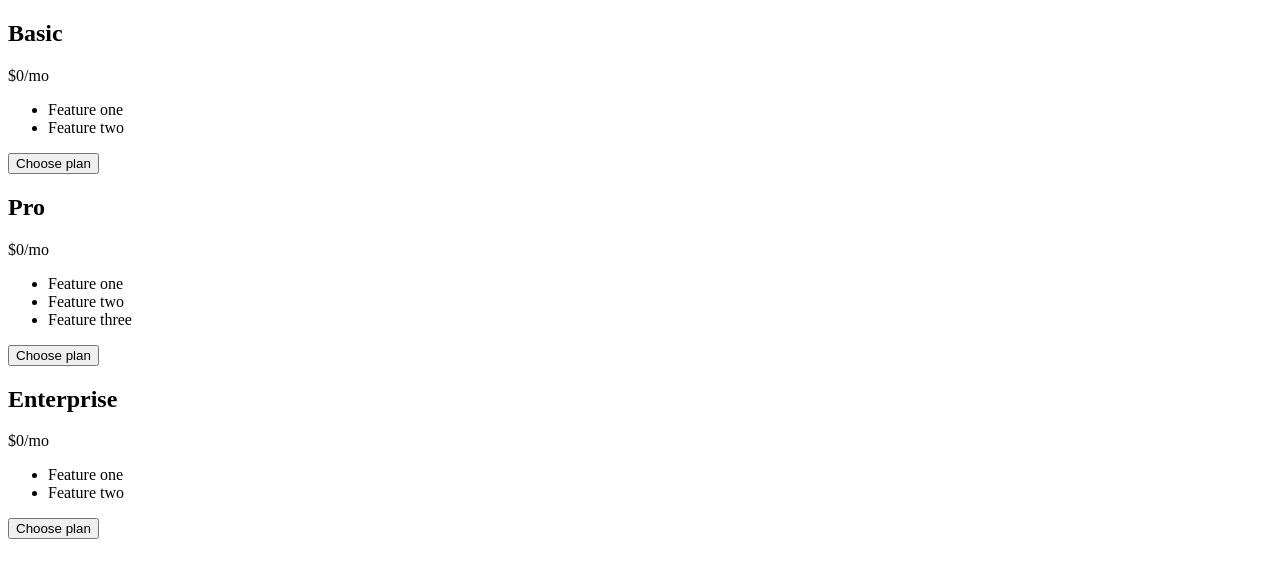
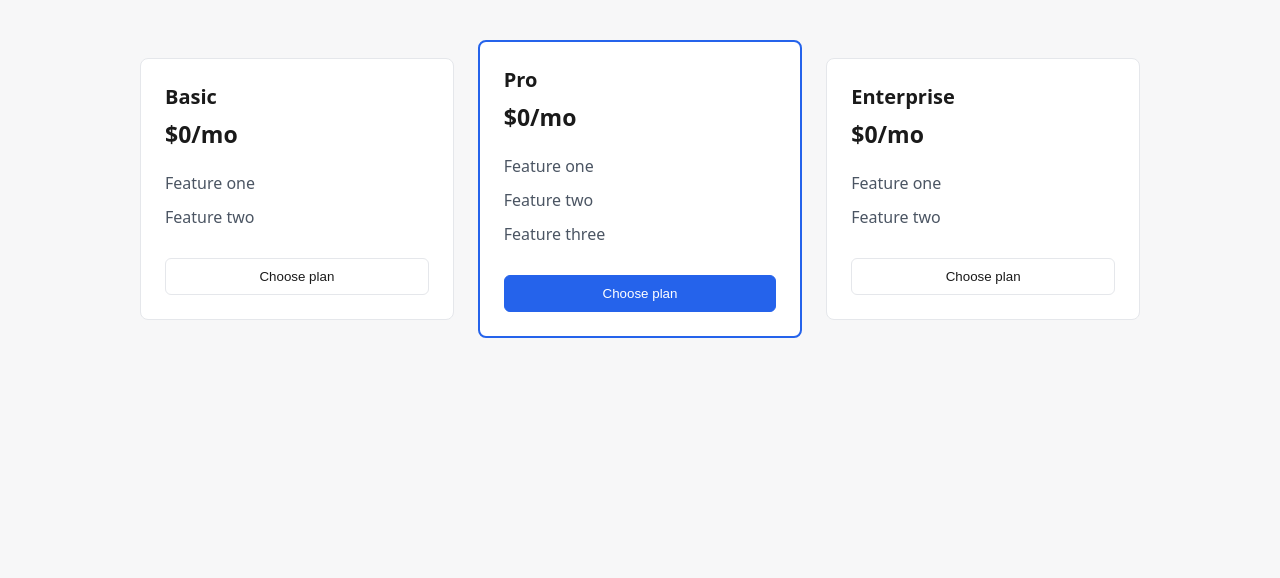
Before and after one commit to Salwa36S/Flex-and-grid-tasks-solutions, a plain HTML site: page task-05-pricing-cards/index.html in a window 1280 px wide. Drawn offline with Linux system fonts and the light colour scheme.

Commit message:
complate task 05 pricung cards

```diff
--- a/task-05-pricing-cards/styles.css
+++ b/task-05-pricing-cards/styles.css
@@ -1 +1,73 @@
 /* TODO: build .pricing-row and .pricing-card with Flexbox to match the mockup */
+* {
+  margin: 0;
+  padding: 0;
+  box-sizing: border-box;
+}
+body {
+  padding: 40px 24px;
+  background: #f7f7f8;
+  color: #1a1a1a;
+  font-family: system-ui, sans-serif;
+}
+
+.pricing-row {
+  display: flex;
+  flex-wrap: wrap;
+  justify-content: center;
+  align-items: center;
+  gap: 24px;
+  max-width: 1000px;
+  margin: 0 auto;
+}
+.pricing-card {
+  flex: 1 1 260px;
+  max-width: 320px;
+  display: flex;
+  flex-direction: column;
+  padding: 24px;
+  background: #ffffff;
+  border: 1px solid #e5e7eb;
+  border-radius: 8px;
+}
+.pricing-card.featured {
+  flex-grow: 1.2;
+  max-width: 360px;
+  border: 2px solid #2563eb;
+}
+.pricing-card h2 {
+  margin-bottom: 8px;
+  font-size: 20px;
+}
+
+.price {
+  margin-bottom: 16px;
+  font-size: 23px;
+  font-weight: 700;
+}
+
+.pricing-card ul {
+  list-style: none;
+  margin-bottom: 24px;
+  color: #4b5563;
+}
+
+.pricing-card li {
+  padding: 6px 0;
+}
+
+.pricing-card button {
+  margin-top: auto;
+  padding: 10px 16px;
+  background: #ffffff;
+  color: #1a1a1a;
+  border: 1px solid #e5e7eb;
+  border-radius: 6px;
+  cursor: pointer;
+}
+
+.featured button {
+  background: #2563eb;
+  color: #ffffff;
+  border-color: #2563eb;
+}
```
